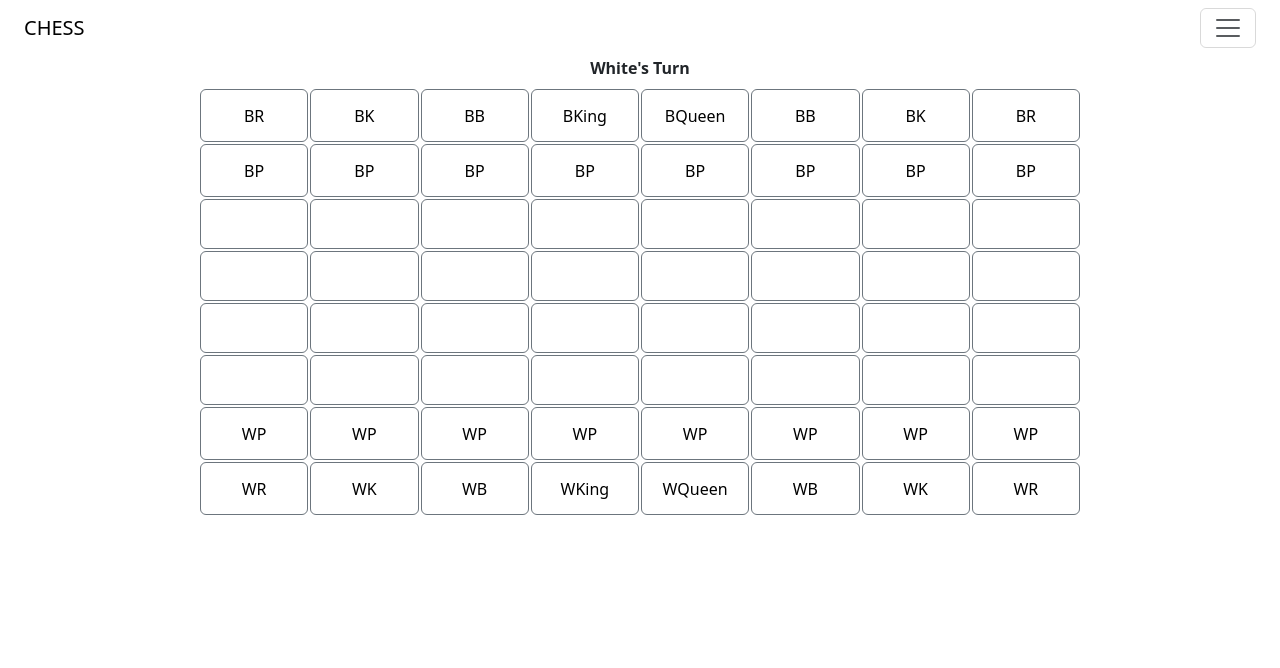
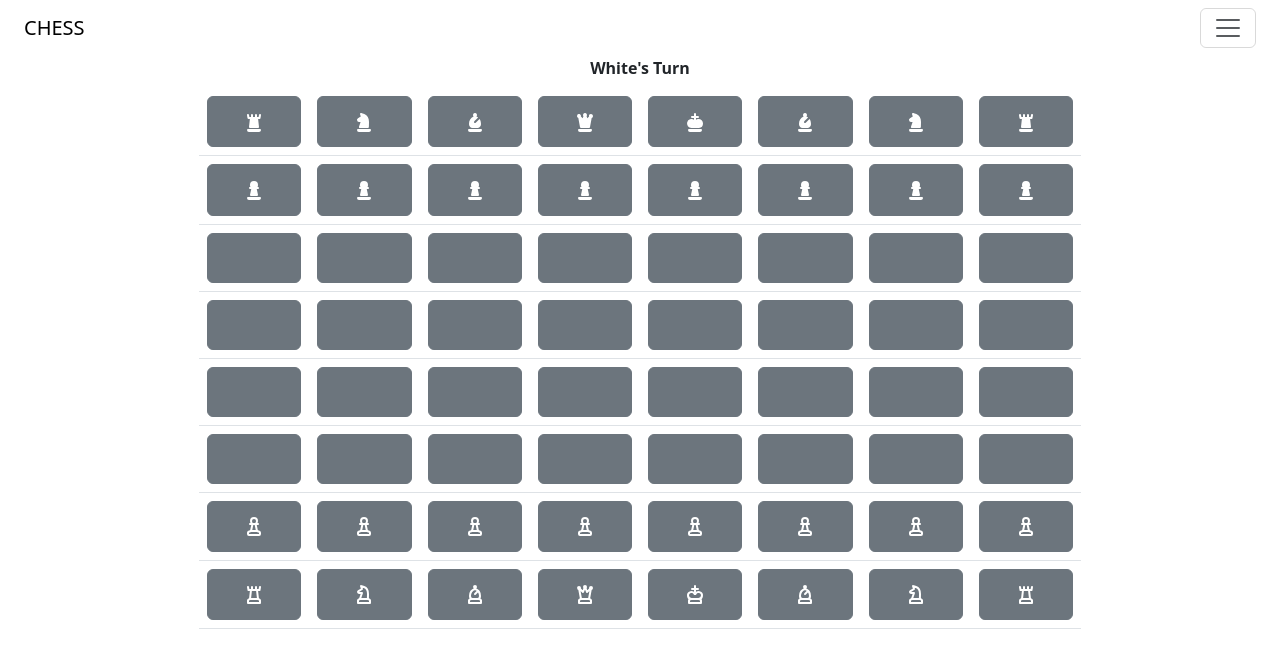
Before and after one commit to qdave5/chess-with-react, a React (Create React App) app: page / in a window 1280 px wide. Shown: the top 668 px of the page. Built offline with nearby package versions, Linux system fonts and the light colour scheme.

Commit message:
change tileList structure

```diff
--- a/src/components/ChessBoard.jsx
+++ b/src/components/ChessBoard.jsx
@@ -1,18 +1,30 @@
-import React, { useEffect } from "react";
+import React, { useEffect, useState } from "react";
 import { Container, Table } from "reactstrap";
 import ChessBoardTile from "./ChessBoardTile";
 
 const ChessBoard = ({ tileItems, handleClickEvent }) => {
-  useEffect(() => {}, [tileItems]);
+  const [tile8x8, setTile8x8] = useState([]);
+
+  useEffect(() => {
+    let newTile = [[], [], [], [], [], [], [], []];
+    let index = 0;
+    tileItems.map((item) => {
+      const row = parseInt(index / 8);
+      newTile[row].push(item);
+      index++;
+    });
+
+    setTile8x8(newTile);
+  }, [tileItems]);
 
   return (
     <Container fluid className="d-flex justify-content-center w-75">
       <Table>
-        {tileItems.map((row) => {
-          return (
-            <tr>
-              {row.cols.map((cell) => (
-                <td style={{ width: "12.5%" }}>
+        <tbody>
+          {tile8x8?.map((row) => (
+            <tr key={row[0]?.row}>
+              {row.map((cell) => (
+                <td style={{ width: "12.5%" }} key={cell.tile}>
                   <ChessBoardTile
                     cell={cell}
                     handleClickEvent={handleClickEvent}
@@ -20,8 +32,8 @@ const ChessBoard = ({ tileItems, handleClickEvent }) => {
                 </td>
               ))}
             </tr>
-          );
-        })}
+          ))}
+        </tbody>
       </Table>
     </Container>
   );
--- a/src/components/ChessBoardTile.jsx
+++ b/src/components/ChessBoardTile.jsx
@@ -15,7 +15,7 @@ const ChessBoardTile = ({ cell, handleClickEvent }) => {
         handleClickEvent(e);
       }}
     >
-      {cell?.piece ? cell.piece.image : " "}
+      {cell?.piece ? cell.piece.icon : " "}
     </Button>
   );
 };
--- a/src/components/HomeContain.jsx
+++ b/src/components/HomeContain.jsx
@@ -1,4 +1,4 @@
-import React, { Fragment, useState } from "react";
+import React, { Fragment, useEffect, useState } from "react";
 import { Container, Label } from "reactstrap";
 import ChessBoard from "./ChessBoard";
 import { getDefaultPieces, getEmptyTiles } from "../constructor/Tiles";
@@ -6,12 +6,14 @@ import { updateAllTiles } from "../functions/Tiles";
 import { getSideTurn } from "../constant/PieceSide";
 
 const HomeContain = () => {
-  const [tileList, setTileList] = useState(
-    updateAllTiles(getEmptyTiles(), getDefaultPieces())
-  );
+  const [tileList, setTileList] = useState(getEmptyTiles());
 
   const [sideTurn, setSideTurn] = useState(true);
   const toggleSideTurn = () => setSideTurn(!sideTurn);
+
+  useEffect(() => {
+    setTileList(updateAllTiles(getEmptyTiles(), getDefaultPieces()));
+  }, []);
 
   const handleClickEvent = (e) => {
     console.log("e", e);
--- a/src/components/Piece.jsx
+++ b/src/components/Piece.jsx
@@ -1,16 +1,54 @@
+import {
+  IconChess,
+  IconChessBishop,
+  IconChessBishopFilled,
+  IconChessFilled,
+  IconChessKing,
+  IconChessKingFilled,
+  IconChessKnight,
+  IconChessKnightFilled,
+  IconChessQueen,
+  IconChessQueenFilled,
+  IconChessRook,
+  IconChessRookFilled,
+} from "@tabler/icons-react";
+import { PieceSide } from "../constant/PieceSide";
 import PieceType from "../constant/PieceType";
 
-export const Piece = (type) => (image) => {
-  return {
-    type: type,
-    image: image,
-  };
-};
+export const Piece = (side) => (type) => (icon) => ({
+  side: side,
+  type: type,
+  icon: icon,
+});
 
-export const PawnPiece = Piece(PieceType.Pawn);
-export const KnightPiece = Piece(PieceType.Knight);
-export const BishopPiece = Piece(PieceType.Bishop);
-export const RookPiece = Piece(PieceType.Rook);
-export const QueenPiece = Piece(PieceType.Queen);
-export const KingPiece = Piece(PieceType.King);
-export const EmptyPiece = () => Piece(PieceType.Empty)(" ");
+const WhitePiece = Piece(PieceSide.White);
+const BlackPiece = Piece(PieceSide.Black);
+
+export const EmptyPiece = () => Piece(PieceSide.Empty)(PieceType.Empty)(" ");
+
+// White team
+export const PawnWhitePiece = () => WhitePiece(PieceType.Pawn)(<IconChess />);
+export const KnightWhitePiece = () =>
+  WhitePiece(PieceType.Knight)(<IconChessKnight />);
+export const BishopWhitePiece = () =>
+  WhitePiece(PieceType.Bishop)(<IconChessBishop />);
+export const RookWhitePiece = () =>
+  WhitePiece(PieceType.Rook)(<IconChessRook />);
+export const QueenWhitePiece = () =>
+  WhitePiece(PieceType.Queen)(<IconChessQueen />);
+export const KingWhitePiece = () =>
+  WhitePiece(PieceType.King)(<IconChessKing />);
+
+// Black side
+export const PawnBlackPiece = () =>
+  BlackPiece(PieceType.Pawn)(<IconChessFilled />);
+export const KnightBlackPiece = () =>
+  BlackPiece(PieceType.Knight)(<IconChessKnightFilled />);
+export const BishopBlackPiece = () =>
+  BlackPiece(PieceType.Bishop)(<IconChessBishopFilled />);
+export const RookBlackPiece = () =>
+  BlackPiece(PieceType.Rook)(<IconChessRookFilled />);
+export const QueenBlackPiece = () =>
+  BlackPiece(PieceType.Queen)(<IconChessQueenFilled />);
+export const KingBlackPiece = () =>
+  BlackPiece(PieceType.King)(<IconChessKingFilled />);
--- a/src/constant/PieceSide.jsx
+++ b/src/constant/PieceSide.jsx
@@ -1,6 +1,7 @@
 export const PieceSide = {
   White: "White",
   Black: "Black",
+  Empty: "Empty",
 };
 
 export const getSideTurn = (sideTurn) => (sideTurn ? "White" : "Black");
--- a/src/constructor/Tiles.jsx
+++ b/src/constructor/Tiles.jsx
@@ -1,52 +1,63 @@
 import {
-  BishopPiece,
+  BishopBlackPiece,
+  BishopWhitePiece,
   EmptyPiece,
-  KingPiece,
-  KnightPiece,
-  PawnPiece,
-  QueenPiece,
-  RookPiece,
+  KingBlackPiece,
+  KingWhitePiece,
+  KnightBlackPiece,
+  KnightWhitePiece,
+  PawnBlackPiece,
+  PawnWhitePiece,
+  QueenBlackPiece,
+  QueenWhitePiece,
+  RookBlackPiece,
+  RookWhitePiece,
 } from "../components/Piece";
 import { getSameRow } from "../constant/SameRow";
 
 export const getEmptyTiles = () => {
   let tileList = [];
-  for (let row = 1; row <= 8; row++) {
-    let colList = [];
-    for (let col = 1; col <= 8; col++) {
-      colList.push({ col: col, tile: `${row}-${col}`, piece: EmptyPiece() });
-    }
-    tileList.push({ row: row, cols: colList });
+  for (let index = 0; index < 64; index++) {
+    const row = parseInt(index / 8) + 1;
+    const col = (index % 8) + 1;
+    tileList.push({
+      row: row,
+      col: col,
+      tile: `${row}-${col}`,
+      piece: <EmptyPiece />,
+    });
   }
   return tileList;
 };
 
-export const getDefaultPieces = () => [
+export const getDefaultPieces = () =>
   [
-    RookPiece("BR"),
-    KnightPiece("BK"),
-    BishopPiece("BB"),
-    KingPiece("BKing"),
-    QueenPiece("BQueen"),
-    BishopPiece("BB"),
-    KnightPiece("BK"),
-    RookPiece("BR"),
+    [
+      RookBlackPiece(),
+      KnightBlackPiece(),
+      BishopBlackPiece(),
+      QueenBlackPiece(),
+      KingBlackPiece(),
+      BishopBlackPiece(),
+      KnightBlackPiece(),
+      RookBlackPiece(),
     ],
 
-  getSameRow(PawnPiece("BP")),
+    getSameRow(PawnBlackPiece()),
     getSameRow(EmptyPiece()),
     getSameRow(EmptyPiece()),
     getSameRow(EmptyPiece()),
     getSameRow(EmptyPiece()),
-  getSameRow(PawnPiece("WP")),
+    getSameRow(PawnWhitePiece()),
+
     [
-    RookPiece("WR"),
-    KnightPiece("WK"),
-    BishopPiece("WB"),
-    KingPiece("WKing"),
-    QueenPiece("WQueen"),
-    BishopPiece("WB"),
-    KnightPiece("WK"),
-    RookPiece("WR"),
+      RookWhitePiece(),
+      KnightWhitePiece(),
+      BishopWhitePiece(),
+      QueenWhitePiece(),
+      KingWhitePiece(),
+      BishopWhitePiece(),
+      KnightWhitePiece(),
+      RookWhitePiece(),
     ],
-];
+  ].flat(1);
--- a/src/functions/Tiles.jsx
+++ b/src/functions/Tiles.jsx
@@ -1,19 +1,12 @@
+import { getIndexFromRowCol } from ".";
+
 export const updateAllTiles = (tileList, newList) => {
   let newTileList = [];
-  let rowIdx = 1;
-  newList.map((row) => {
-    let colList = [];
-    let colIdx = 1;
-    row.map((col) => {
-      colList.push({
-        col: colIdx,
-        tile: `${rowIdx}-${colIdx}`,
-        piece: col,
-      });
-      colIdx++;
-    });
-
-    newTileList.push({ row: rowIdx++, cols: colList });
+  newTileList = tileList.map((prev) => {
+    return {
+      ...prev,
+      piece: newList[getIndexFromRowCol(prev.row, prev.col)],
+    };
   });
 
   return newTileList;
--- a/src/functions/index.jsx
+++ b/src/functions/index.jsx
@@ -1,2 +1,4 @@
 export const getColumnName = (index) =>
   ["A", "B", "C", "D", "E", "F", "G", "H"][index - 1];
+
+export const getIndexFromRowCol = (row, col) => 8 * (row - 1) + (col - 1);
```
Lines whose indentation alone changed are shown as unchanged.
